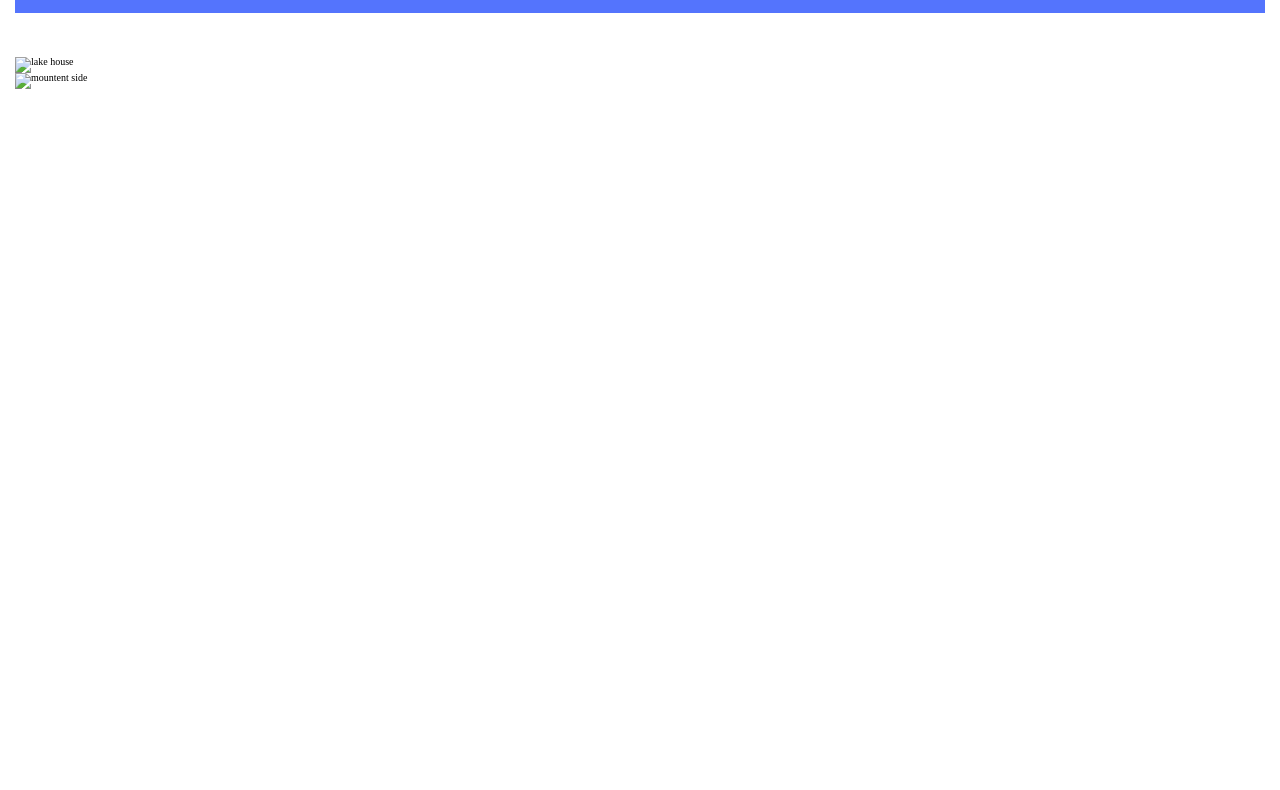
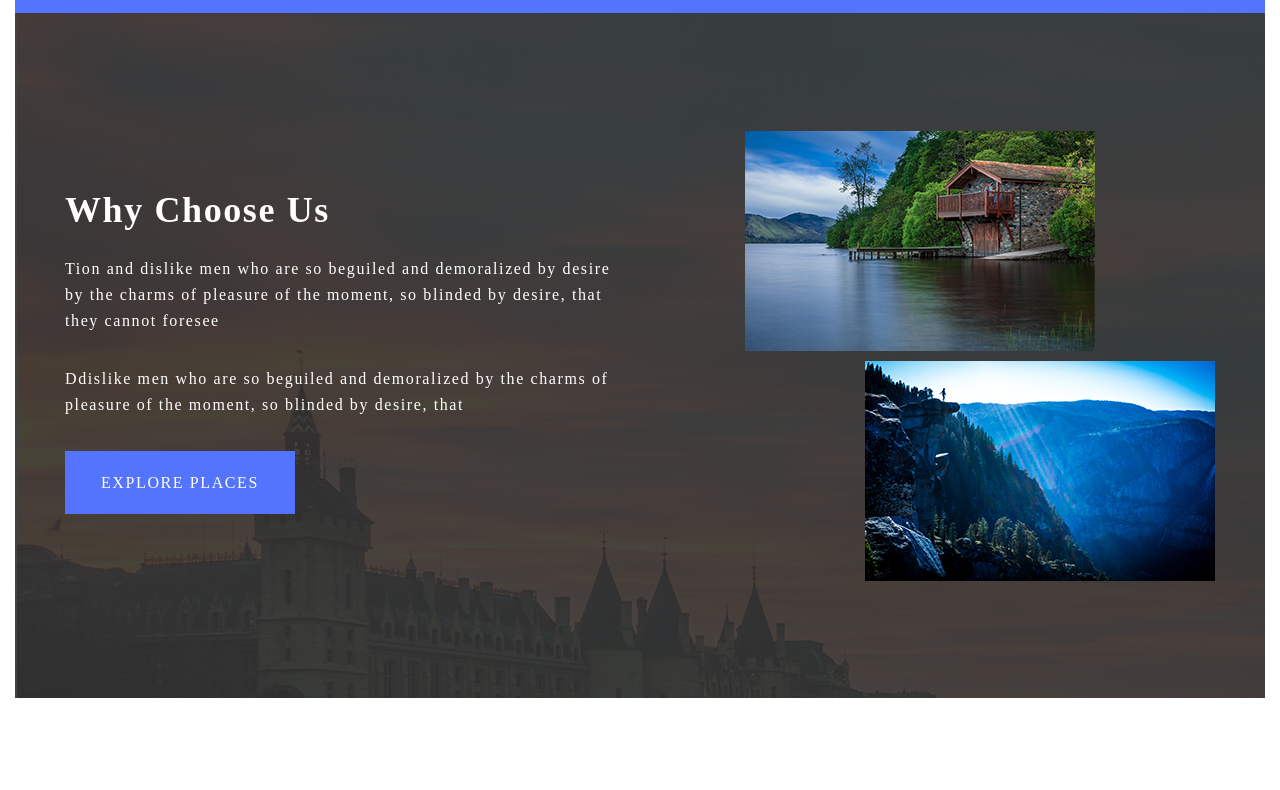
Before and after one commit to ElisyanBot/lektion-14, a plain HTML site: page index.html in a window 1280 px wide. Shown: the part 827-1617 px from the top of the page. Drawn offline with Linux system fonts and the light colour scheme.

Commit message:
section one added

```diff
--- a/css/scss/_global.scss
+++ b/css/scss/_global.scss
@@ -2,6 +2,8 @@
 /*colors*/
 $mainFontColor: rgb(255, 255, 255);
 $mainColor: #5474FD;
+
+$mainBackgroundColor:#333333;
 
 $mainBtnHover: #435ac4;
 
@@ -52,7 +54,7 @@ a:hover{
 }
 
 @mixin wrapperSize ($height){
-    max-width: 140rem;
+    max-width: 115rem;
     height: $height;
     margin: auto;
 }
--- a/css/scss/_hero.scss
+++ b/css/scss/_hero.scss
@@ -61,6 +61,9 @@
             flex:1 1 3rem;
 
             background-color: $mainColor;
+            font-size: 1.6rem;
+            letter-spacing: 0.16rem;
+
             border: none;
             height: 90%;
             margin: 0 3px;
--- a/css/scss/_sectionOne.scss
+++ b/css/scss/_sectionOne.scss
@@ -1,6 +1,58 @@
 .sectionOne{
     @include sectionSize(68.5rem);
+    background: url(../../img/sectionOneBgImgDesktop.jpg);
     .wrapper{
         @include wrapperSize(100%);
+        @include flex(row, space-between, center);
+        flex-wrap: wrap;
+
+        .sectionOne-article{
+            @include flex(column, space-around, flex-start);
+            flex: 1 1 1rem;
+            max-width: 56rem;
+            min-width: 25rem;
+            height: 35rem;
+
+            .sectionOne-article_heading{
+                font-size: 3.6rem;
+                letter-spacing: 0.16rem;
+                line-height: 2.6rem;
+
+            }
+
+            .sectionOne-article_paragraph{
+                font-size: 1.6rem;
+                letter-spacing: 0.16rem;
+                line-height: 2.6rem;
+            }
+
+            .sectionOne-artcle_btn{
+                background-color: $mainColor;
+
+                font-size: 1.6rem;
+                letter-spacing: 0.16rem;
+
+                border: none;
+                width: 23rem;
+                height: 6.3rem;
+            }
+                .sectionOne-artcle_btn:hover{
+                    background-color: $mainBtnHover;
+                    cursor: pointer;
+                }
+        }
+        /*imgage container*/
+        .imgContainer{
+            flex:1 1 1rem;
+            @include flex(column, flex-start, center);
+
+            .sectionOne-img_first{
+                margin-bottom: 1rem;
+
+            }
+            .sectionOne-img_second{
+                align-self: flex-end;
+            }
+        }
     }
 }
--- a/index.html
+++ b/index.html
@@ -64,13 +64,14 @@
                     Ddislike men who are so beguiled and demoralized by the charms of pleasure of
                     the moment, so blinded by desire, that
                 </p>
+                <button class="sectionOne-artcle_btn">EXPLORE PLACES</button>
             </article>
             <div class="imgContainer">
-                <picture class="sectionOne-img:first">
-                    <img src="" alt="lake house">
+                <picture class="sectionOne-img_first">
+                    <img src="img/lakeHouseDesktop.jpg" alt="lake house">
                 </picture>
-                <picture class="sectionOne-img:second">
-                    <img src="" alt="mountent side">
+                <picture class="sectionOne-img_second">
+                    <img src="img/cliffsideDesktop.jpg" alt="mountent side">
                 </picture>
             </div>
         </div>
```
Also changed, not shown: css/index.css, img/cliffsideDesktop.jpg (added), img/lakeHouseDesktop.jpg (added), img/sectionOneBgImgDesktop.jpg (added), 1 other file.
